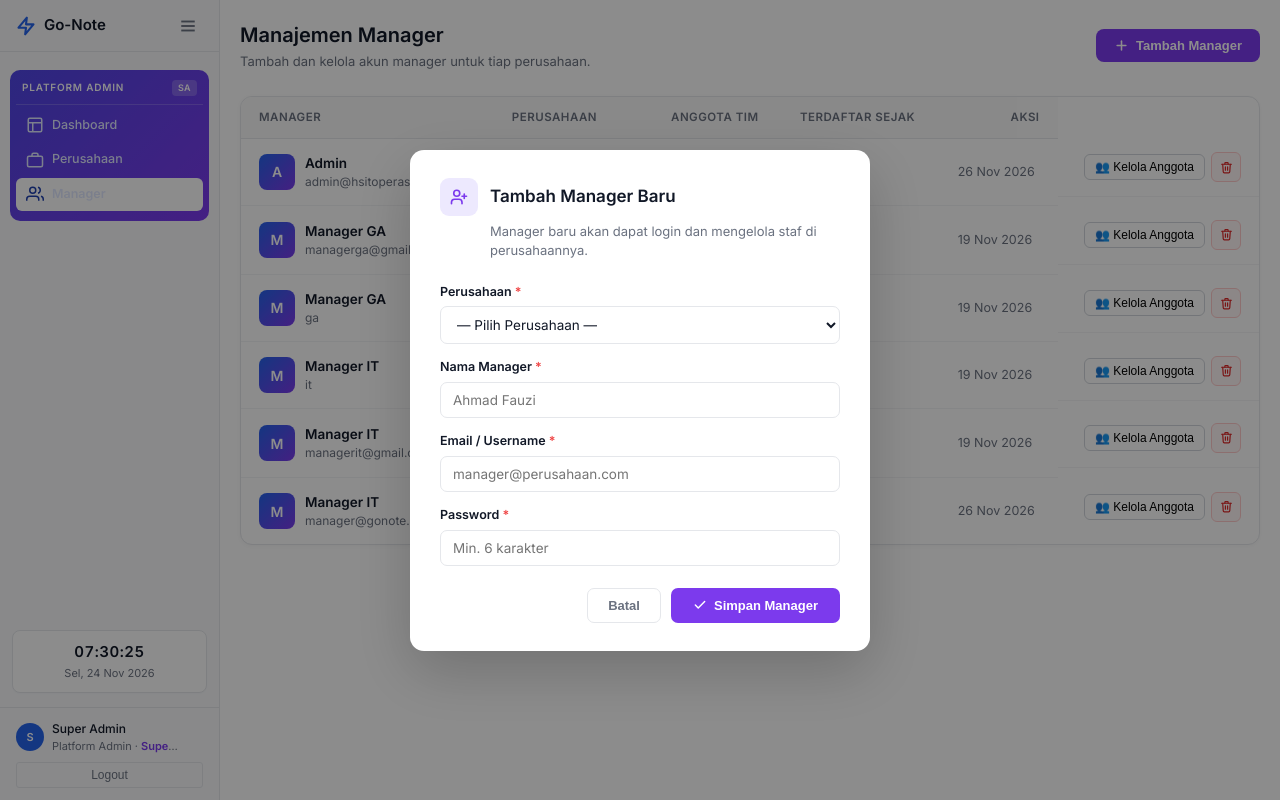
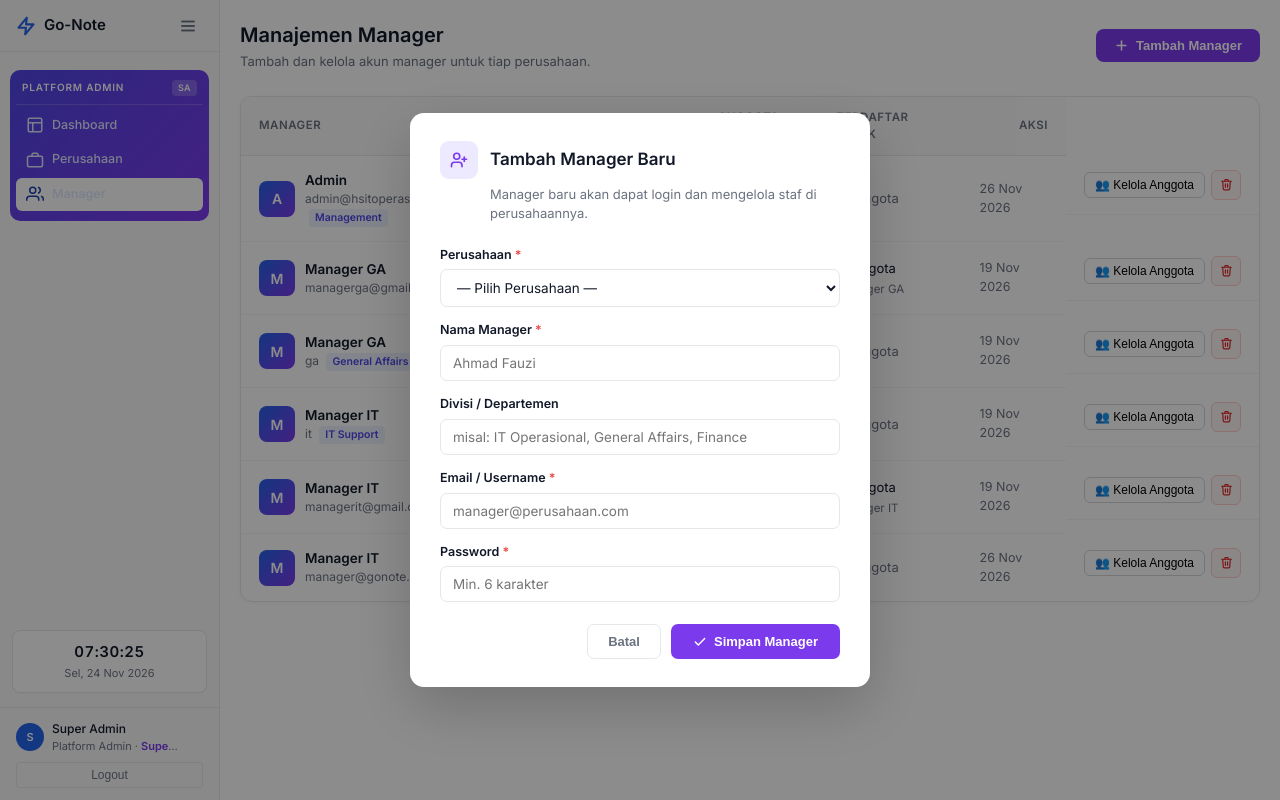
Before and after one commit to AryaYoo/go-note-it-ticket, a Laravel app: page /superadmin/managers in a window 1280 px wide, after a click on "Tambah Manager". Run offline with Laravel 12, Linux system fonts and the light colour scheme; a user stored in the database is signed in; data comes from the database, SQL or seed files in the repository; style sheets or scripts are compiled from the project's sources; parts of the project's set-up code (start-up, migrations or seed data) failed here and were passed over; some libraries are stand-ins or nearby versions.

Commit message:
Implement strict team-based data isolation across managers and dashboard

```diff
--- a/app/Http/Controllers/SuperAdminController.php
+++ b/app/Http/Controllers/SuperAdminController.php
@@ -241,6 +241,7 @@ class SuperAdminController extends Controller
         $request->validate([
             'company_id' => 'required|exists:companies,id',
             'name'       => 'required|string|max:255',
+            'divisi'     => 'nullable|string|max:255',
             'email'      => 'required|email|max:255|unique:users,email',
             'password'   => 'required|string|min:6',
         ], [
@@ -254,7 +255,7 @@ class SuperAdminController extends Controller
             'email'      => $request->email,
             'password'   => Hash::make($request->password),
             'role'       => 'manager',
-            'divisi'     => null,
+            'divisi'     => $request->filled('divisi') ? trim($request->divisi) : null,
         ]);
 
         return redirect()->route('superadmin.managers')
--- a/app/Models/Device.php
+++ b/app/Models/Device.php
@@ -51,7 +51,7 @@ class Device extends Model
 
     public function tickets()
     {
-        return $this->belongsToMany(Ticket::class, 'ticket_devices')->withoutGlobalScope(CompanyScope::class);
+        return $this->belongsToMany(Ticket::class, 'ticket_devices');
     }
 
     /**
--- a/resources/views/manager/dashboard.blade.php
+++ b/resources/views/manager/dashboard.blade.php
@@ -102,7 +102,7 @@
 @section('content')
 <div class="page-header" style="margin-bottom: 20px;">
     <div>
-        <h1 style="font-size: 20px; font-weight: 700; color: var(--text);">Ringkasan Tiket IT Operasional</h1>
+        <h1 style="font-size: 20px; font-weight: 700; color: var(--text);">Ringkasan Tiket {{ auth()->user()->divisi ?: (str_starts_with(auth()->user()->name, 'Manager ') ? substr(auth()->user()->name, 8) : auth()->user()->name) }}</h1>
         <div class="page-header-sub">Ikhtisar metrik tiket, progres pengerjaan, dan distribusi toko</div>
     </div>
 </div>
--- a/resources/views/superadmin/managers.blade.php
+++ b/resources/views/superadmin/managers.blade.php
@@ -171,7 +171,12 @@
                         <div class="user-chip-avatar">{{ strtoupper(substr($manager->name, 0, 1)) }}</div>
                         <div>
                             <div class="user-chip-name">{{ $manager->name }}</div>
-                            <div class="user-chip-email">{{ $manager->email }}</div>
+                            <div class="user-chip-email">
+                                {{ $manager->email }}
+                                @if($manager->divisi)
+                                    <span style="display:inline-block; margin-left:4px; padding:1px 6px; border-radius:4px; background:#EEF2FF; color:#4F46E5; font-size:10.5px; font-weight:600;">{{ $manager->divisi }}</span>
+                                @endif
+                            </div>
                         </div>
                     </div>
                 </td>
@@ -272,6 +277,10 @@
             <div class="form-group">
                 <label class="form-label">Nama Manager <span style="color:#EF4444">*</span></label>
                 <input type="text" name="name" class="form-input" placeholder="Ahmad Fauzi" required>
+            </div>
+            <div class="form-group">
+                <label class="form-label">Divisi / Departemen</label>
+                <input type="text" name="divisi" class="form-input" placeholder="misal: IT Operasional, General Affairs, Finance">
             </div>
             <div class="form-group">
                 <label class="form-label">Email / Username <span style="color:#EF4444">*</span></label>
```
Also changed, not shown: app/Http/Controllers/DailyCheckController.php (+10 -4 lines), app/Models/Scopes/CompanyScope.php (+8 -0 lines).
